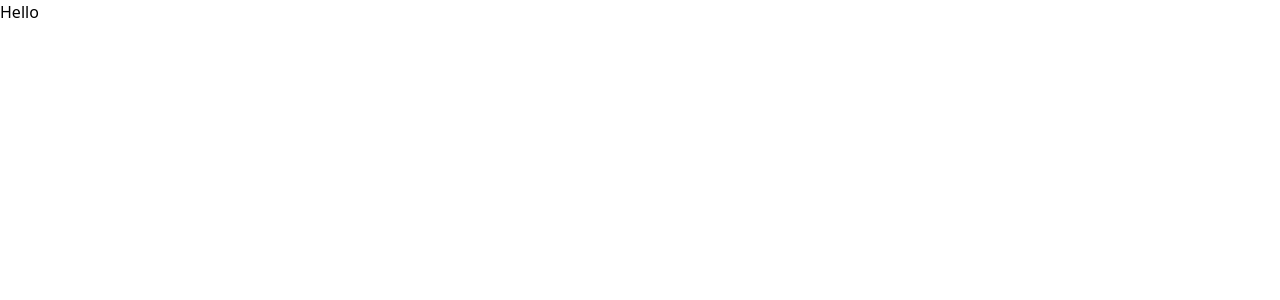
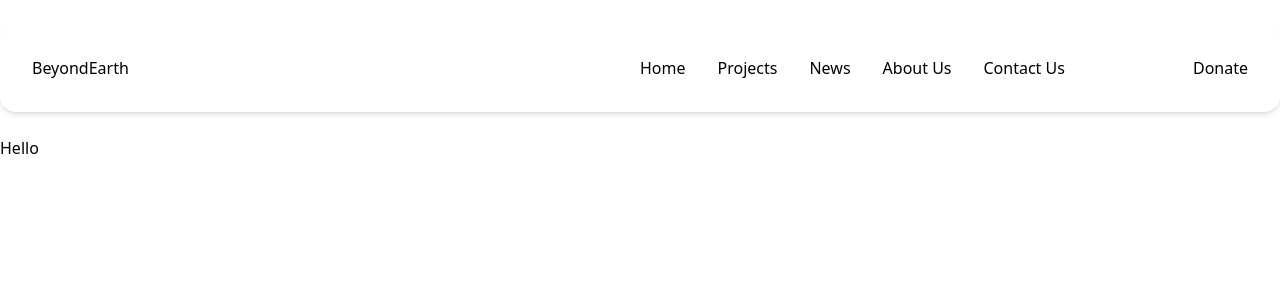
Before and after one commit to kharljhon14/beyond-earth, a React (Vite) app: page / in a window 1280 px wide. Shown: the top 300 px of the page. Built offline with nearby package versions, Linux system fonts and the light colour scheme.

Commit message:
[Feat] Header

```diff
--- a/package.json
+++ b/package.json
@@ -13,6 +13,7 @@
     "@tailwindcss/vite": "^4.0.15",
     "react": "^19.0.0",
     "react-dom": "^19.0.0",
+    "react-feather": "^2.0.10",
     "tailwindcss": "^4.0.15"
   },
   "devDependencies": {
--- a/src/App.tsx
+++ b/src/App.tsx
@@ -1,8 +1,10 @@
+import MainLayout from './layouts/main-layout';
+
 function App() {
   return (
-    <main>
-      <h1 className=""> Hello</h1>
-    </main>
+    <MainLayout>
+      <h1>Hello</h1>
+    </MainLayout>
   );
 }
 
--- a/src/features/header.tsx
+++ b/src/features/header.tsx
@@ -0,0 +1,41 @@
+import { useState } from 'react';
+import { Menu } from 'react-feather';
+
+export default function Header() {
+  const [open, setOpen] = useState(false);
+
+  return (
+    <header className="bg-white shadow-md p-6 lg:py-2 lg:px-8 md:rounded-2xl md:my-6 lg:flex justify-between">
+      <div className="flex justify-between items-center w-full">
+        <div>
+          <a href="">BeyondEarth</a>
+        </div>
+
+        <button
+          className="cursor-pointer lg:hidden"
+          onClick={() => setOpen(!open)}
+        >
+          <Menu />
+        </button>
+      </div>
+
+      <div
+        className={`${
+          open ? ' h-[16rem]' : 'h-0'
+        } overflow-hidden transition-all duration-300 lg:h-auto lg:overflow-auto lg:flex justify-between w-full`}
+      >
+        <nav className="flex flex-col lg:flex-row gap-x-8 gap-y-4 items-center my-6">
+          <a href="">Home</a>
+          <a href="">Projects</a>
+          <a href="">News</a>
+          <a href="">About Us</a>
+          <a href="">Contact Us</a>
+        </nav>
+
+        <div className="flex justify-center lg:justify-self-start">
+          <button>Donate</button>
+        </div>
+      </div>
+    </header>
+  );
+}
--- /dev/null
+++ b/src/layouts/main-layout.tsx
@@ -0,0 +1,11 @@
+import { PropsWithChildren } from 'react';
+import Header from '../features/header';
+
+export default function MainLayout({ children }: PropsWithChildren) {
+  return (
+    <main className="container w-full mx-auto min-h-screen">
+      <Header />
+      {children}
+    </main>
+  );
+}
```
Also changed, not shown: 1 other file (tests, documents, lock files or other folders).
